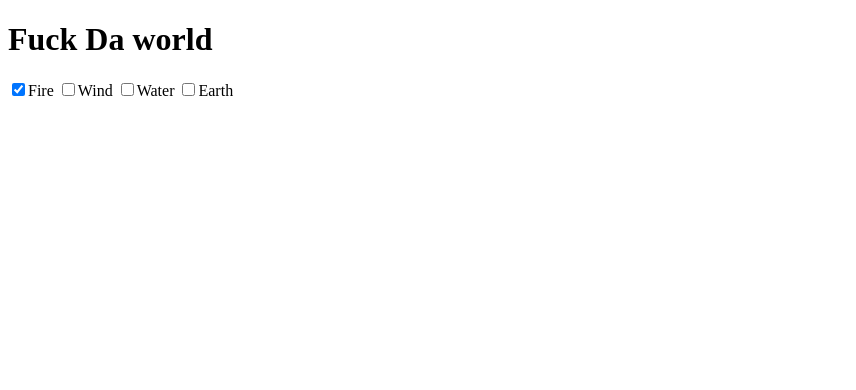
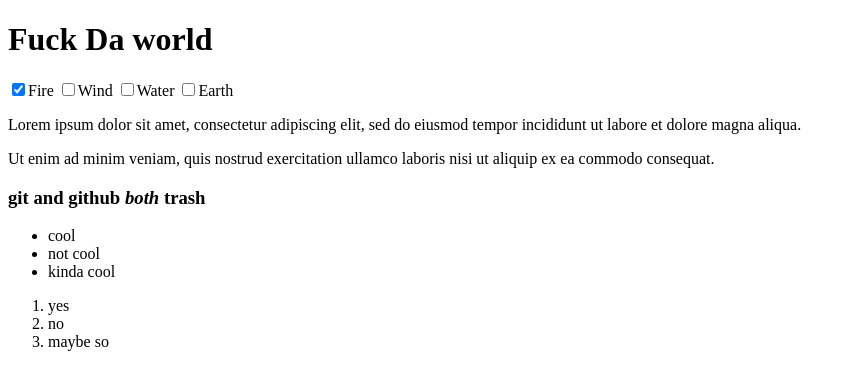
Before and after one commit to keyclickwarlord/git_test, a plain HTML site: page index.html in a window 1280 px wide. Shown: the whole page, without its empty margins (0-856 px from the left). Drawn offline with Linux system fonts and the light colour scheme.

Commit message:
Add index.html

```diff
--- a/index.html
+++ b/index.html
@@ -12,5 +12,22 @@
     <input type="checkbox" name="classic" id="shitasscheckbox"><label for="">Wind</label>
     <input type="checkbox" name="classic" id="shitasscheckbox"><label for="">Water</label>
     <input type="checkbox" name="classic" id="shitasscheckbox"><label for="">Earth</label>
+    <p> Lorem ipsum dolor sit amet, consectetur adipiscing elit, sed do eiusmod tempor
+        incididunt ut labore et dolore magna aliqua.</p>
+    <p>  Ut enim ad minim veniam, quis nostrud exercitation ullamco laboris
+        nisi ut aliquip ex ea commodo consequat.</p>
+    <h3>git and github <em>both</em> trash</h3>
+    <!--what is going on????????????? idk.-->
+    <ul>
+        <li>cool</li>
+        <li>not cool</li>
+        <li>kinda cool</li>
+    </ul>
+    <ol>
+        <li>yes</li>
+        <li>no</li>
+        <li>maybe so</li>
+    </ol>
+    <!--dope ass lists-->
 </body>
 </html>
```
